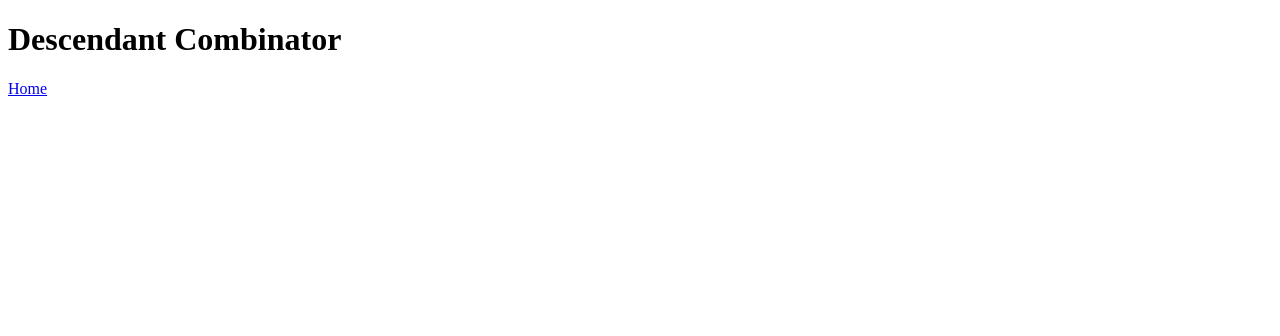
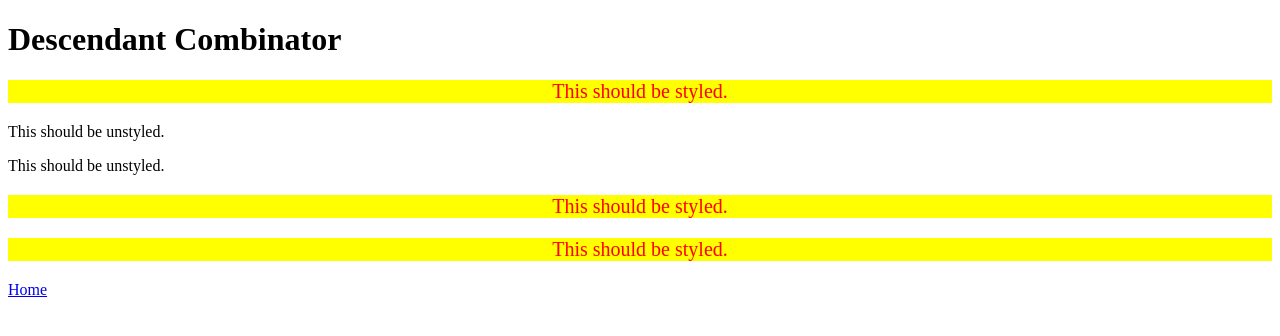
Before and after one commit to MichaelSWong/odin-recipes, a plain HTML site: page exercises/descendant-combinator.html in a window 1280 px wide. Drawn offline with Linux system fonts and the light colour scheme.

Commit message:
added ex 5 descendant-combinator styles

```diff
--- a/exercises/descendant-combinator.html
+++ b/exercises/descendant-combinator.html
@@ -9,6 +9,15 @@
   </head>
   <body>
     <h1>Descendant Combinator</h1>
+    <div class="container">
+      <p class="text">This should be styled.</p>
+    </div>
+    <p class="text">This should be unstyled.</p>
+    <p class="text">This should be unstyled.</p>
+    <div class="container">
+      <p class="text">This should be styled.</p>
+      <p class="text">This should be styled.</p>
+    </div>
     <div>
       <a href="../index.html">Home</a>
     </div>
--- a/exercises/styles.css
+++ b/exercises/styles.css
@@ -50,3 +50,10 @@
   width: 200px;
   height: 400px;
 }
+
+.container .text {
+  background-color: yellow;
+  color: red;
+  text-align: center;
+  font-size: 20px;
+}
```
